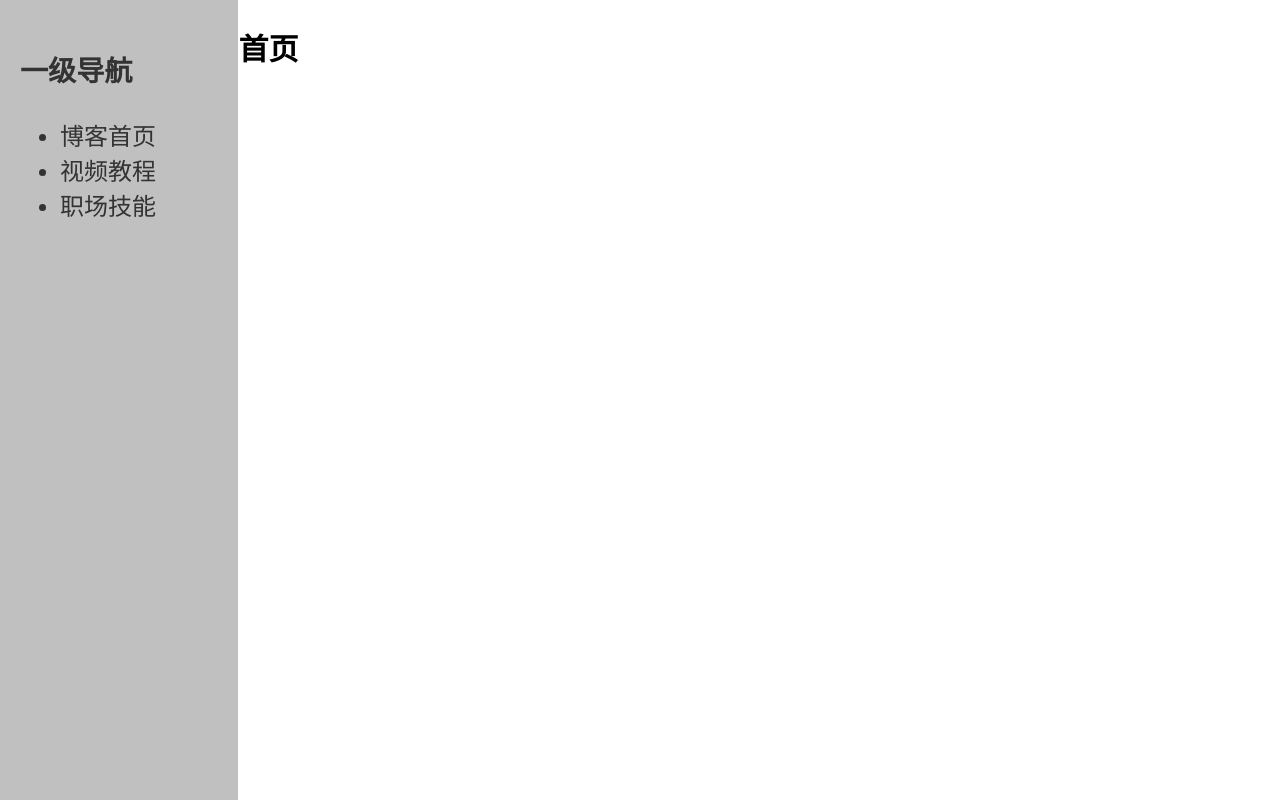
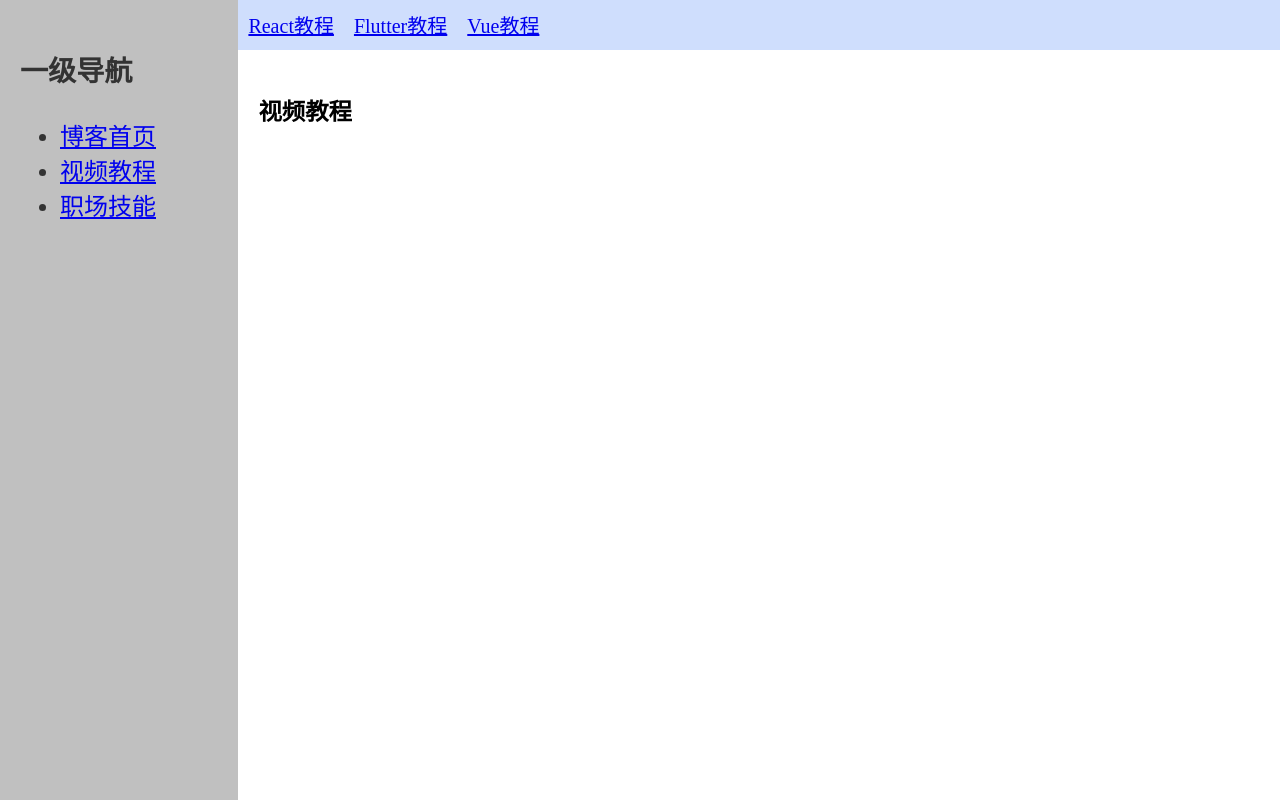
Before and after one commit to ReasonYuan/study-react, a React (Create React App) app in the folder study-router/: page /video in a window 1280 px wide. Shown: the top 800 px of the page. Built offline with nearby package versions, Linux system fonts and the light colour scheme.

Commit message:
完善动态路由...

```diff
--- a/study-router/src/pages/lesson-2/AppRouter.js
+++ b/study-router/src/pages/lesson-2/AppRouter.js
@@ -1,7 +1,7 @@
 /*
  * @Author: reason
  * @Date: 2020-08-08 14:02:45
- * @LastEditTime: 2020-08-08 14:10:14
+ * @LastEditTime: 2020-08-08 14:41:22
  * @FilePath: /study-react/study-router/src/pages/lesson-2/AppRouter.js
  * @Descripttion:
  */
@@ -11,6 +11,7 @@
 import React from 'react'
 import { BrowserRouter as Router, Route, Link } from 'react-router-dom'
 import Index from './Index'
+import Video from './Video'
 import './index.css'
 
 
@@ -22,14 +23,15 @@ function AppRouter () {
         <div className="leftNav">
           <h3>一级导航</h3>
           <ul>
-            <li to="/">博客首页</li>
-            <li to="">视频教程</li>
-            <li to="">职场技能</li>
+            <li><Link to="/">博客首页</Link></li>
+            <li><Link to="/video">视频教程</Link></li>
+            <li><Link to="">职场技能</Link></li>
           </ul>
         </div>
 
         <div className="rightMain">
-          <Route path="" exact component={Index} />
+          <Route path="/" exact component={Index} />
+          <Route path="/video" component={Video} />
         </div>
 
       </div>
--- /dev/null
+++ b/study-router/src/pages/lesson-2/Video.js
@@ -0,0 +1,37 @@
+/*
+ * @Author: reason
+ * @Date: 2020-08-08 14:17:33
+ * @LastEditTime: 2020-08-08 14:26:23
+ * @FilePath: /study-react/study-router/src/pages/lesson-2/video.js
+ * @Descripttion:
+ */
+
+import React from 'react'
+import { Route, Link, Redirect } from 'react-router-dom'
+
+import Vue from './video/Vue'
+import Flutter from './video/Flutter'
+import ReactPage from './video/ReactPage'
+
+
+function Video() {
+  return (
+    <div>
+      <div className="topNav">
+        <ul>
+          <li><Link to="/video/reactpage/">React教程</Link></li>
+          <li><Link to="/video/flutter/">Flutter教程</Link></li>
+          <li><Link to="/video/vue/">Vue教程</Link></li>
+        </ul>
+      </div>
+      <div className="videoContent">
+        <div><h3>视频教程</h3></div>
+        <Route path="/video/reactpage/" component={ReactPage} />
+        <Route path="/video/flutter/" component={Flutter} />
+        <Route path="/video/vue/" component={Vue} />
+      </div>
+    </div>
+  )
+}
+
+export default Video;
--- a/study-router/src/pages/lesson-2/index.css
+++ b/study-router/src/pages/lesson-2/index.css
@@ -24,3 +24,24 @@ body {
   background-color: #FFF;
   font-size: 20px;
 }
+
+
+
+/* ======== 二级路由 ======= */
+.topNav {
+  height: 50px;
+  background-color: #cfdefd;
+}
+.topNav ul {
+  display: flex;
+  margin: 0;
+  padding: 0;
+}
+.topNav li {
+  padding: 10px;
+  text-align: center;
+  list-style: none;
+}
+.videoContent {
+  padding: 20px;
+}
--- /dev/null
+++ b/study-router/src/pages/lesson-2/video/Flutter.js
@@ -0,0 +1,14 @@
+/*
+ * @Author: reason
+ * @Date: 2020-08-08 14:15:21
+ * @LastEditTime: 2020-08-08 14:16:37
+ * @FilePath: /study-react/study-router/src/pages/lesson-2/video/Flutter.js
+ * @Descripttion:
+ */
+import React from 'react';
+
+export default function Flutter () {
+  return (
+    <h2>Flutter页面</h2>
+  )
+}
--- /dev/null
+++ b/study-router/src/pages/lesson-2/video/ReactPage.js
@@ -0,0 +1,16 @@
+/*
+ * @Author: reason
+ * @Date: 2020-08-08 14:15:10
+ * @LastEditTime: 2020-08-08 14:16:18
+ * @FilePath: /study-react/study-router/src/pages/lesson-2/video/ReactPage.js
+ * @Descripttion:
+ */
+
+import React from 'react';
+
+
+export default function ReactPage () {
+  return (
+    <h2>React页面</h2>
+  )
+}
--- /dev/null
+++ b/study-router/src/pages/lesson-2/video/Vue.js
@@ -0,0 +1,15 @@
+/*
+ * @Author: reason
+ * @Date: 2020-08-08 14:15:26
+ * @LastEditTime: 2020-08-08 14:16:56
+ * @FilePath: /study-react/study-router/src/pages/lesson-2/video/Vue.js
+ * @Descripttion:
+ */
+
+import React from 'react';
+
+export default function Vue () {
+  return (
+    <h2>Vue页面</h2>
+  )
+}
```
